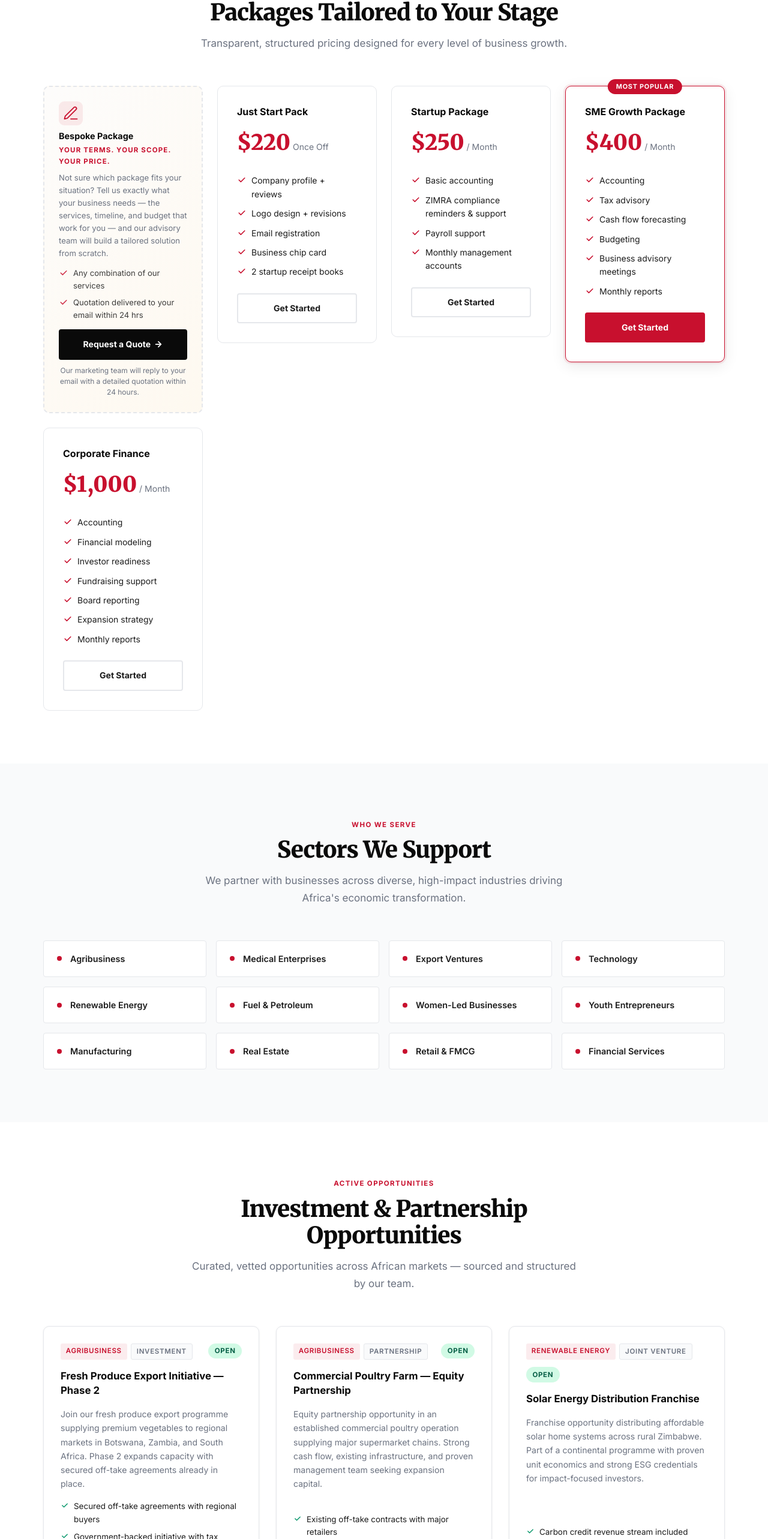
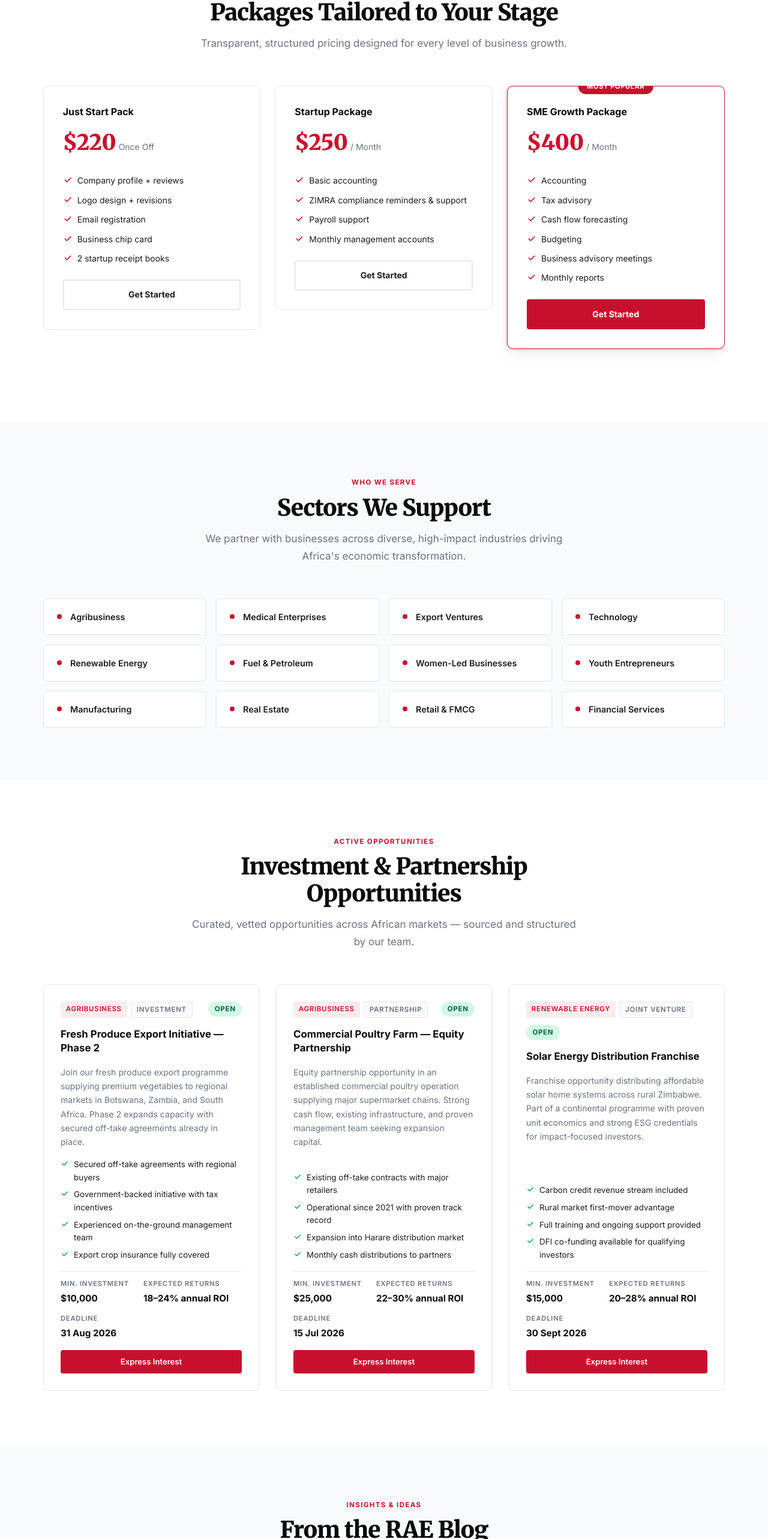
Before and after one commit to bhunu/Righteous_Africa, a React (Vite) app: page / in a window 1280 px wide. Shown: the part 7412-9978 px from the top of the page at 60% size. Built offline with nearby package versions, Linux system fonts and the light colour scheme.

Commit message:
feat: implement horizontal scrolling for packages, blogs, and opportunities sections

```diff
--- a/src/App.css
+++ b/src/App.css
@@ -671,11 +671,23 @@
 .offer-btn:hover { background: var(--red-dk); }
 
 /* ─── PACKAGES ───────────────────────────────────────────────────────────── */
+.pkg-slider {
+  overflow-x: auto;
+  scroll-behavior: smooth;
+  -ms-overflow-style: none;
+  scrollbar-width: none;
+}
+.pkg-slider::-webkit-scrollbar { display: none; }
+
 .pkg-grid {
-  display: grid;
-  grid-template-columns: repeat(4, 1fr);
+  display: flex;
+  flex-wrap: nowrap;
   gap: 1.5rem;
   align-items: start;
+}
+.pkg-grid .pkg-card {
+  flex: 0 0 calc((100% - 3rem) / 3);
+  min-width: calc((100% - 3rem) / 3);
 }
 .pkg-card {
   background: var(--white);
@@ -1289,7 +1301,7 @@ a.c-val:hover { color: var(--red); }
 
 /* ─── RESPONSIVE ─────────────────────────────────────────────────────────── */
 @media (max-width: 1100px) {
-  .pkg-grid     { grid-template-columns: repeat(2, 1fr); }
+  .pkg-grid .pkg-card { flex: 0 0 calc((100% - 3rem) / 3); min-width: calc((100% - 3rem) / 3); }
   .sec-grid     { grid-template-columns: repeat(3, 1fr); }
   .dsp-why-grid { grid-template-columns: repeat(3, 1fr); }
 }
@@ -1321,7 +1333,7 @@ a.c-val:hover { color: var(--red); }
   .stats-strip  { flex-direction: column; }
   .stats-cell   { border-right: none; border-bottom: 1px solid rgba(255,255,255,.07); }
 
-  .pkg-grid   { grid-template-columns: 1fr; }
+  .pkg-grid .pkg-card { flex: 0 0 calc((100% - 1.5rem) / 2); min-width: calc((100% - 1.5rem) / 2); }
   .sec-grid   { grid-template-columns: repeat(2, 1fr); }
   .offer-inner { flex-direction: column; text-align: center; align-items: center; }
   .cta-band-inner { flex-direction: column; text-align: center; }
@@ -1346,8 +1358,8 @@ a.c-val:hover { color: var(--red); }
   .dsp-why       { padding: 4rem 0; }
   .dsp-why-grid  { grid-template-columns: 1fr; }
   .dsp-opp-grid  { grid-template-columns: 1fr; }
-  .blog-grid     { grid-template-columns: 1fr; }
-  .opp-grid      { grid-template-columns: 1fr; }
+  .blog-grid .blog-card { flex: 0 0 calc((100% - 1.75rem) / 2); min-width: calc((100% - 1.75rem) / 2); }
+  .opp-grid .opp-card  { flex: 0 0 calc((100% - 1.75rem) / 2); min-width: calc((100% - 1.75rem) / 2); }
   .adm-shell     { flex-direction: column; }
   .adm-sidebar   { width: 100%; flex-direction: row; flex-wrap: wrap; gap: .75rem; padding: 1rem; }
   .adm-nav       { flex-direction: row; flex-wrap: wrap; }
@@ -1367,10 +1379,22 @@ a.c-val:hover { color: var(--red); }
 
 
 /* ─── BLOG SECTION ─────────────────────────────────────────────────────────── */
+.blog-slider {
+  overflow-x: auto;
+  scroll-behavior: smooth;
+  -ms-overflow-style: none;
+  scrollbar-width: none;
+}
+.blog-slider::-webkit-scrollbar { display: none; }
+
 .blog-grid {
-  display: grid;
-  grid-template-columns: repeat(3, 1fr);
+  display: flex;
+  flex-wrap: nowrap;
   gap: 1.75rem;
+}
+.blog-grid .blog-card {
+  flex: 0 0 calc((100% - 3.5rem) / 3);
+  min-width: calc((100% - 3.5rem) / 3);
 }
 .blog-card {
   background: var(--white);
@@ -1442,10 +1466,22 @@ a.c-val:hover { color: var(--red); }
 }
 
 /* ─── OPPORTUNITIES SECTION ────────────────────────────────────────────────── */
+.opp-slider {
+  overflow-x: auto;
+  scroll-behavior: smooth;
+  -ms-overflow-style: none;
+  scrollbar-width: none;
+}
+.opp-slider::-webkit-scrollbar { display: none; }
+
 .opp-grid {
-  display: grid;
-  grid-template-columns: repeat(3, 1fr);
+  display: flex;
+  flex-wrap: nowrap;
   gap: 1.75rem;
+}
+.opp-grid .opp-card {
+  flex: 0 0 calc((100% - 3.5rem) / 3);
+  min-width: calc((100% - 3.5rem) / 3);
 }
 .opp-card {
   background: var(--white);
--- a/src/App.tsx
+++ b/src/App.tsx
@@ -596,6 +596,24 @@ export default function App() {
       .catch(() => {})
   }, [])
 
+  const pkgRef = useRef<HTMLDivElement>(null)
+  useEffect(() => {
+    const el = pkgRef.current
+    if (!el) return
+    const id = setInterval(() => {
+      const card = el.querySelector<HTMLElement>('.pkg-card')
+      if (!card) return
+      const step = card.offsetWidth + 24
+      const maxScroll = el.scrollWidth - el.clientWidth
+      if (el.scrollLeft >= maxScroll - 1) {
+        el.scrollTo({ left: 0, behavior: 'smooth' })
+      } else {
+        el.scrollBy({ left: step, behavior: 'smooth' })
+      }
+    }, 5000)
+    return () => clearInterval(id)
+  }, [])
+
   if (adminMode) {
     return (
       <AdminPanel
@@ -850,6 +868,7 @@ export default function App() {
             <h2 className="rae-h2">Packages Tailored to Your Stage</h2>
             <p className="sec-lead">Transparent, structured pricing designed for every level of business growth.</p>
           </div>
+          <div className="pkg-slider" ref={pkgRef}>
           <div className="pkg-grid">
             {/* ── BESPOKE / CUSTOM PACKAGE ── */}
             <div className="pkg-card pkg-card--custom">
@@ -902,6 +921,7 @@ export default function App() {
                 </a>
               </div>
             ))}
+          </div>
           </div>
         </div>
       </section>
--- a/src/components/BlogSection.tsx
+++ b/src/components/BlogSection.tsx
@@ -1,7 +1,26 @@
+import { useRef, useEffect } from 'react'
 import type { BlogPost } from '../data/types'
 
 export default function BlogSection({ posts }: { posts: BlogPost[] }) {
   const published = posts.filter(p => p.published)
+  const sliderRef = useRef<HTMLDivElement>(null)
+
+  useEffect(() => {
+    const el = sliderRef.current
+    if (!el) return
+    const id = setInterval(() => {
+      const card = el.querySelector<HTMLElement>('.blog-card')
+      if (!card) return
+      const step = card.offsetWidth + 28
+      const maxScroll = el.scrollWidth - el.clientWidth
+      if (el.scrollLeft >= maxScroll - 1) {
+        el.scrollTo({ left: 0, behavior: 'smooth' })
+      } else {
+        el.scrollBy({ left: step, behavior: 'smooth' })
+      }
+    }, 5000)
+    return () => clearInterval(id)
+  }, [])
 
   return (
     <section id="blog" className="sec sec--gray">
@@ -15,6 +34,7 @@ export default function BlogSection({ posts }: { posts: BlogPost[] }) {
         {published.length === 0 ? (
           <p className="content-empty">No posts published yet. Check back soon.</p>
         ) : (
+          <div className="blog-slider" ref={sliderRef}>
             <div className="blog-grid">
               {published.map(post => (
                 <article key={post.id} className="blog-card">
@@ -47,6 +67,7 @@ export default function BlogSection({ posts }: { posts: BlogPost[] }) {
                 </article>
               ))}
             </div>
+          </div>
         )}
       </div>
     </section>
--- a/src/components/OpportunitiesSection.tsx
+++ b/src/components/OpportunitiesSection.tsx
@@ -1,3 +1,4 @@
+import { useRef, useEffect } from 'react'
 import type { Opportunity } from '../data/types'
 
 const STATUS_CLS: Record<string, string> = {
@@ -8,6 +9,24 @@ const STATUS_CLS: Record<string, string> = {
 
 export default function OpportunitiesSection({ opportunities }: { opportunities: Opportunity[] }) {
   const visible = opportunities.filter(o => o.status !== 'Closed')
+  const sliderRef = useRef<HTMLDivElement>(null)
+
+  useEffect(() => {
+    const el = sliderRef.current
+    if (!el) return
+    const id = setInterval(() => {
+      const card = el.querySelector<HTMLElement>('.opp-card')
+      if (!card) return
+      const step = card.offsetWidth + 28
+      const maxScroll = el.scrollWidth - el.clientWidth
+      if (el.scrollLeft >= maxScroll - 1) {
+        el.scrollTo({ left: 0, behavior: 'smooth' })
+      } else {
+        el.scrollBy({ left: step, behavior: 'smooth' })
+      }
+    }, 5000)
+    return () => clearInterval(id)
+  }, [])
 
   return (
     <section id="opportunities" className="sec">
@@ -23,6 +42,7 @@ export default function OpportunitiesSection({ opportunities }: { opportunities:
         {visible.length === 0 ? (
           <p className="content-empty">No active opportunities at this time. <a href="#contact">Contact us</a> to discuss.</p>
         ) : (
+          <div className="opp-slider" ref={sliderRef}>
             <div className="opp-grid">
               {visible.map(opp => (
                 <div key={opp.id} className="opp-card">
@@ -79,6 +99,7 @@ export default function OpportunitiesSection({ opportunities }: { opportunities:
                 </div>
               ))}
             </div>
+          </div>
         )}
       </div>
     </section>
```
Lines whose indentation alone changed are shown as unchanged.
